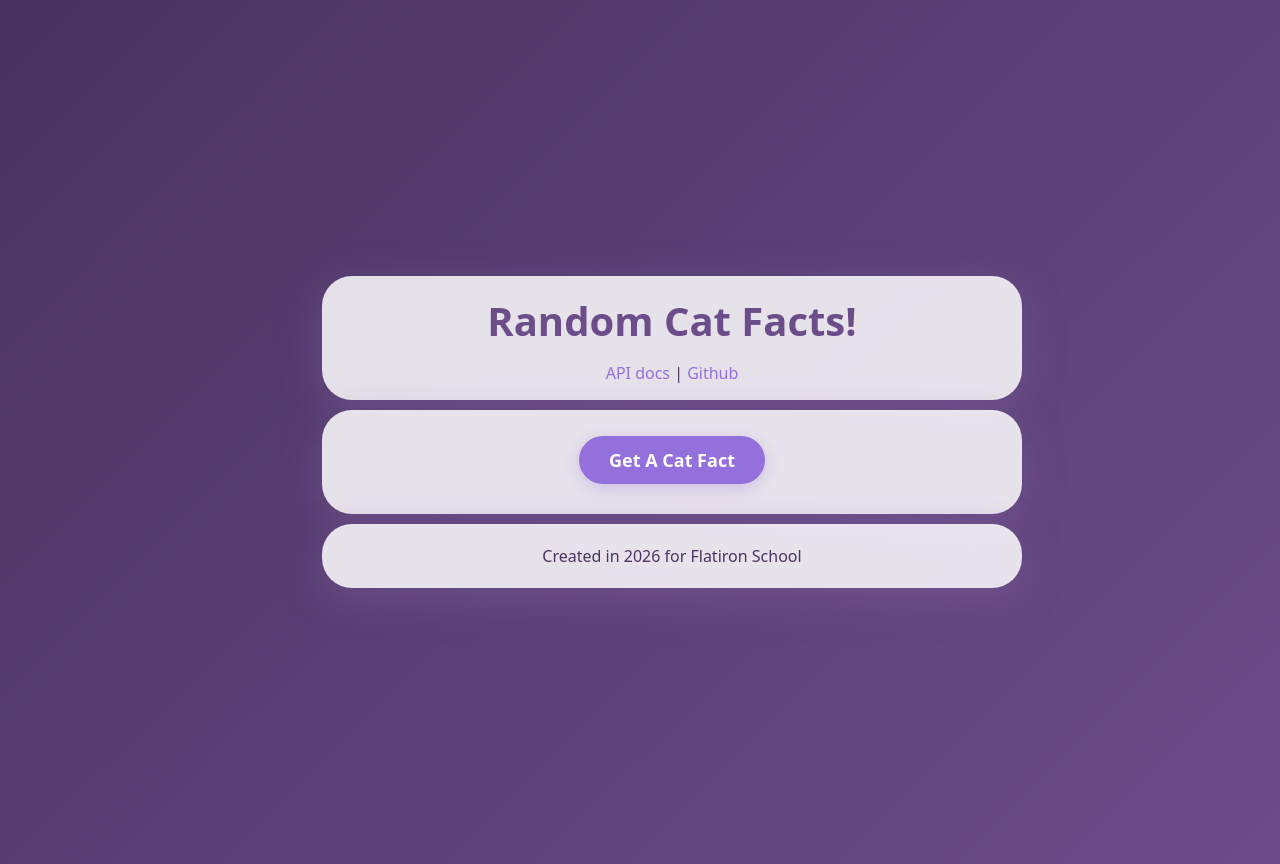
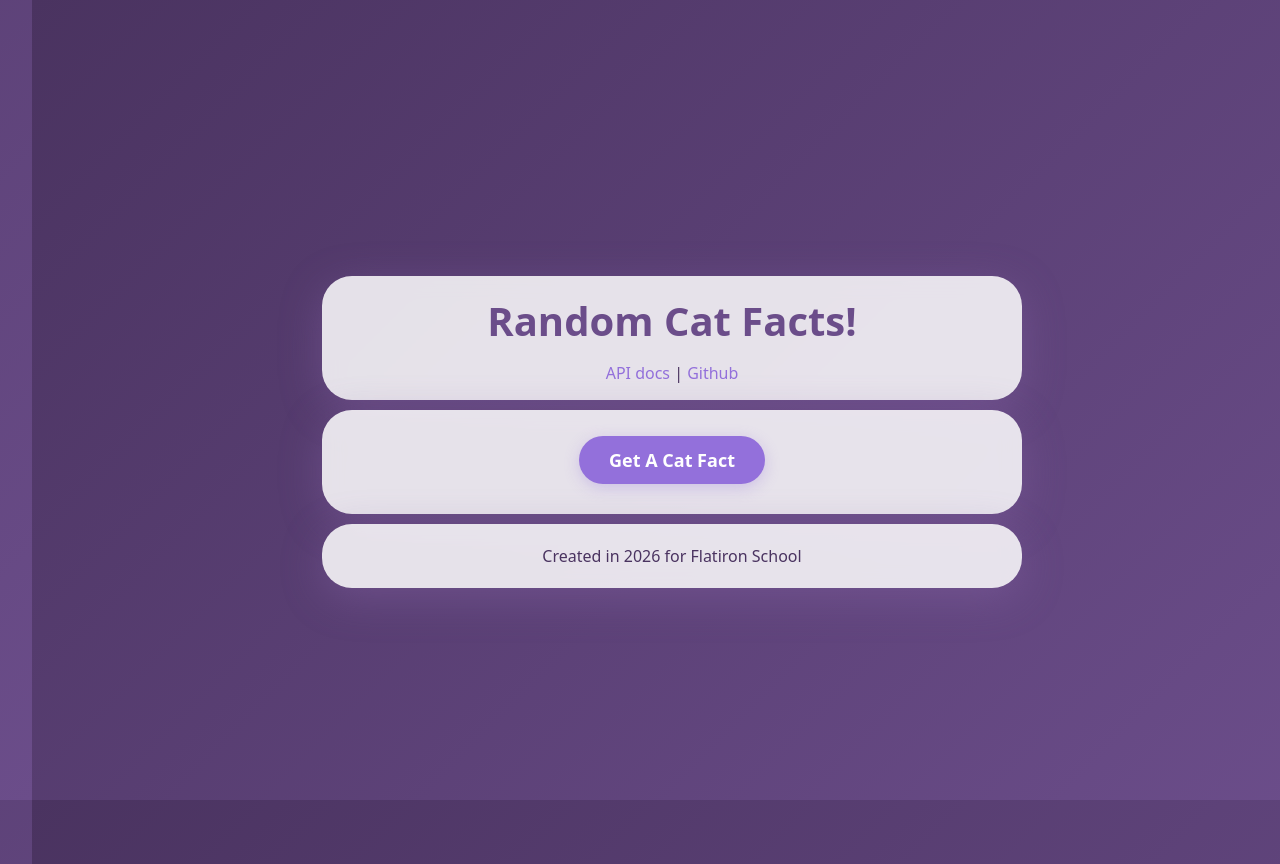
Before and after one commit to kaitbrew/summative-react-with-api, a React (Vite) app in the folder vite-project/: page / in a window 1280 px wide. Shown: the top 864 px of the page. Built offline with nearby package versions, Linux system fonts and the light colour scheme.

Commit message:
finishing touch in css adjusting background in relation to viewport

```diff
--- a/vite-project/src/index.css
+++ b/vite-project/src/index.css
@@ -12,6 +12,9 @@
   max-width: 1280px;
   padding: 2rem;
   margin: 0 auto;
+  min-height: 100%;
+  background: linear-gradient(135deg, #4a3360 0%, #6b4d8a 100%);
+  background-attachment: fixed;
 }
 
 a {
@@ -28,7 +31,6 @@ body {
   margin: 0;
   min-width: 320px;
   min-height: 100vh;
-    background: linear-gradient(135deg, #4a3360 0%, #6b4d8a 100%);
   display: flex;
   justify-content: center;
   align-items: center;
```
